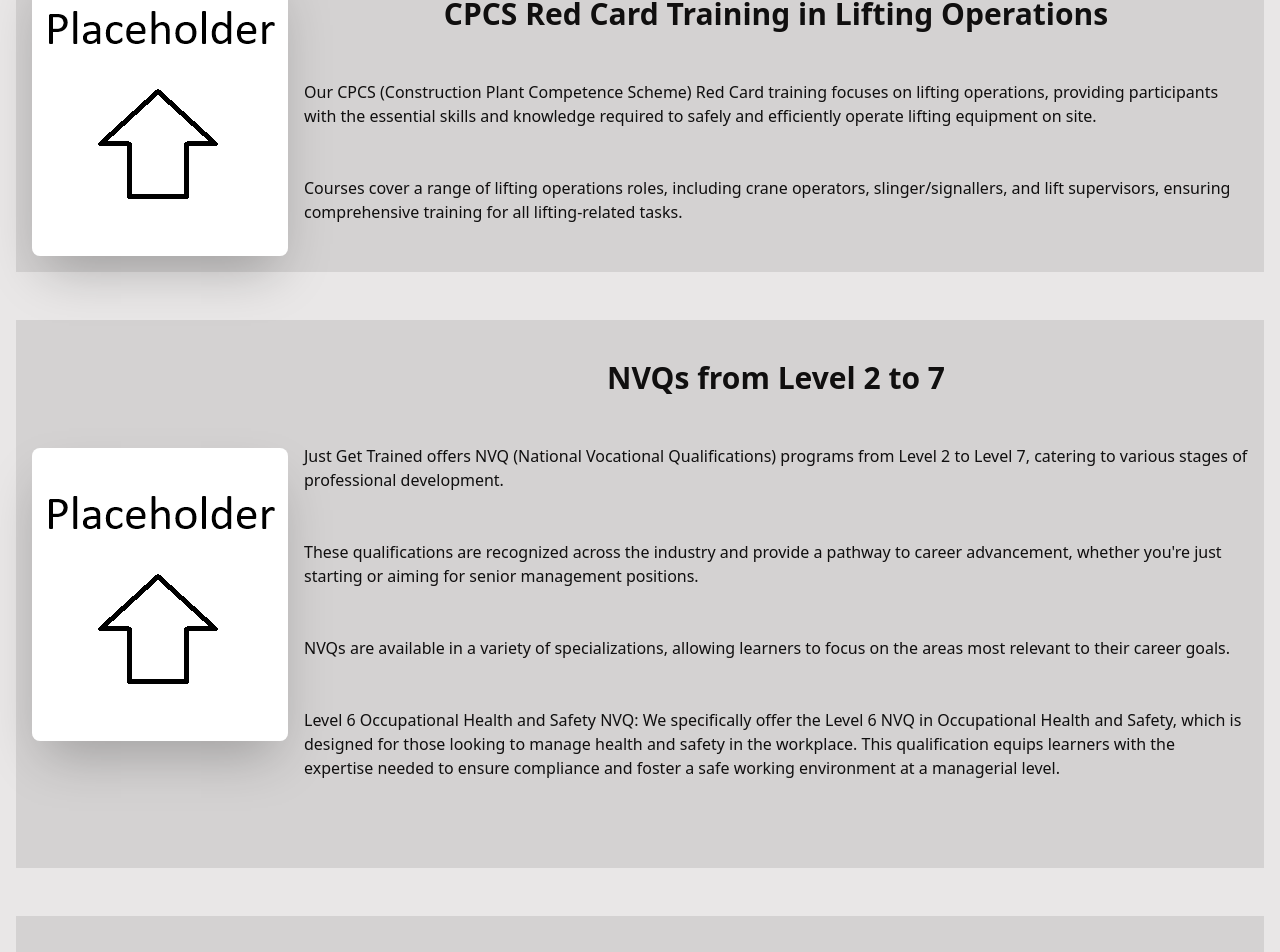
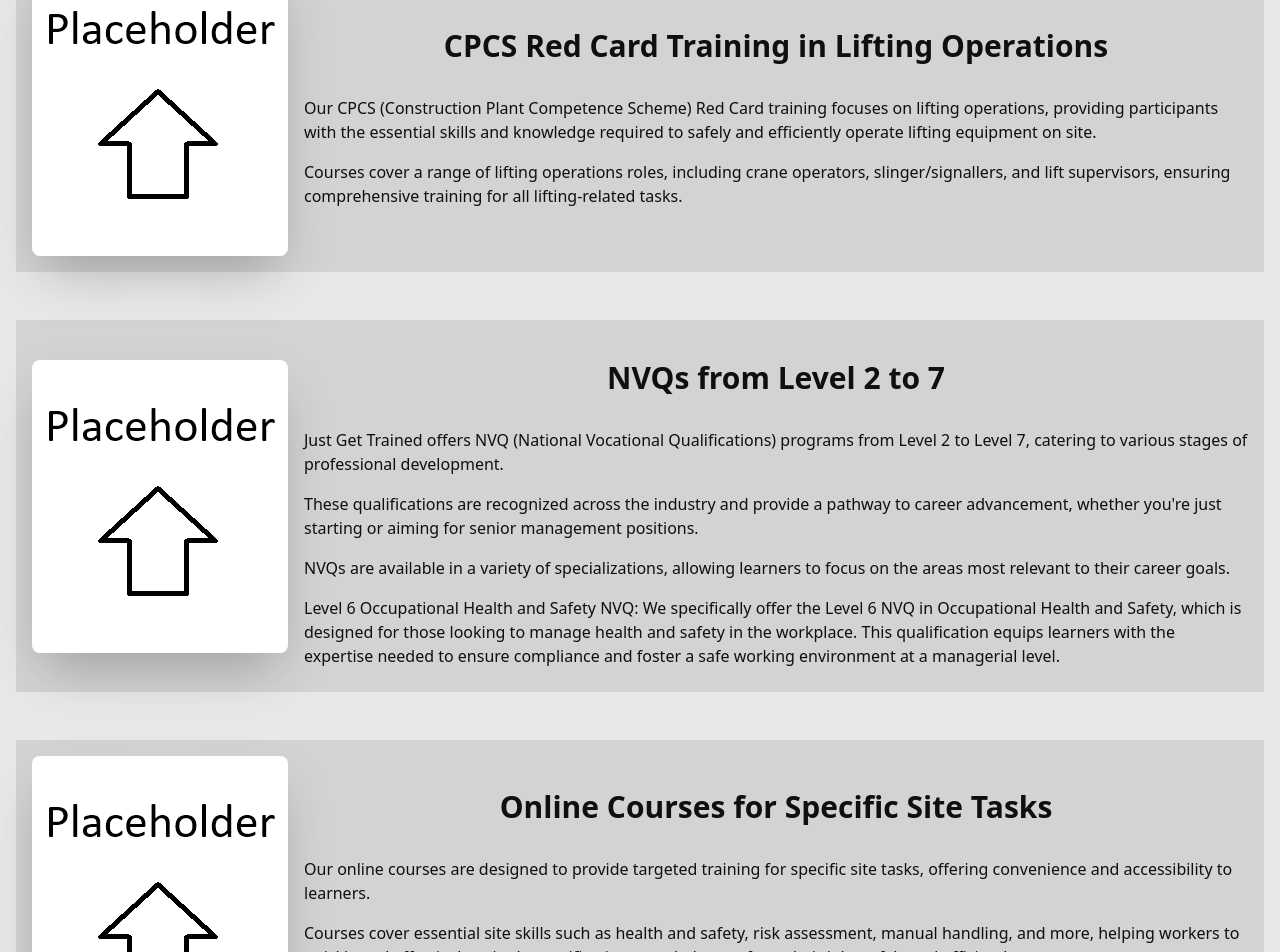
Before and after one commit to marcin-dudek/jgt, a SvelteKit app: page /offer in a window 1280 px wide. Shown: the part 137-1089 px from the top of the page. Built offline with nearby package versions, Linux system fonts and the light colour scheme.

Commit message:
Adjust spacing in offer

```diff
--- a/src/routes/about/+page.svelte
+++ b/src/routes/about/+page.svelte
@@ -6,8 +6,8 @@
 <div class="hero">
   <div class="hero-content text-center">
     <div class="max-w-md">
-      <h1 class="text-5xl font-bold">About Us</h1>
-      <p class="py-6">
+      <!-- <h1 class="text-5xl font-bold">About Us</h1> -->
+      <p class="xl:py-6">
         All our training programs are compliant with industry standards and regulations, ensuring
         that participants receive high-quality, accredited education that enhances their
         credentials.
@@ -16,7 +16,7 @@
   </div>
 </div>
 
-<div class="w-full mx-auto grid md:grid-cols-1 xl:grid-cols-3 gap-4">
+<div class="w-full mx-auto grid md:grid-cols-1 xl:grid-cols-2 gap-6 xl:py-6">
   <div class="card w-80 bg-base-100 shadow-xl mx-auto">
     <figure>
       <!-- <img src="./img/img1.webp" alt="Shoes" /> -->
@@ -57,4 +57,18 @@
       </p>
     </div>
   </div>
+  <div class="card w-80 bg-base-100 shadow-xl mx-auto">
+    <figure>
+      <!-- <img src="./img/img1.webp" alt="Shoes" /> -->
+    </figure>
+    <div class="card-body items-center text-center">
+      <h2 class="card-title">Compliance and Quality</h2>
+      <br />
+      <p>
+        All our training programs are compliant with industry standards and regulations, ensuring
+        that participants receive high-quality, accredited education that enhances their
+        credentials.
+      </p>
+    </div>
+  </div>
 </div>
--- a/src/routes/offer/+page.svelte
+++ b/src/routes/offer/+page.svelte
@@ -21,12 +21,12 @@
     <img src="./placeholder.png" alt="placeholder" class="max-w-sm rounded-lg shadow-2xl" />
     <div>
       <h1 class="py-6 text-3xl font-bold">CPCS Red Card Training in Lifting Operations</h1>
-      <p class="py-6 text-left">
+      <p class="py-2 text-left">
         Our CPCS (Construction Plant Competence Scheme) Red Card training focuses on lifting
         operations, providing participants with the essential skills and knowledge required to
         safely and efficiently operate lifting equipment on site.
       </p>
-      <p class="py-6 text-left">
+      <p class="py-2 text-left">
         Courses cover a range of lifting operations roles, including crane operators,
         slinger/signallers, and lift supervisors, ensuring comprehensive training for all
         lifting-related tasks.
@@ -42,25 +42,24 @@
     <img src="./placeholder.png" alt="placeholder" class="max-w-sm rounded-lg shadow-2xl" />
     <div>
       <h1 class="py-6 text-3xl font-bold">NVQs from Level 2 to 7</h1>
-      <p class="py-6 text-left">
+      <p class="py-2 text-left">
         Just Get Trained offers NVQ (National Vocational Qualifications) programs from Level 2 to
         Level 7, catering to various stages of professional development.
       </p>
-      <p class="py-6 text-left">
+      <p class="py-2 text-left">
         These qualifications are recognized across the industry and provide a pathway to career
         advancement, whether you're just starting or aiming for senior management positions.
       </p>
-      <p class="py-6 text-left">
+      <p class="py-2 text-left">
         NVQs are available in a variety of specializations, allowing learners to focus on the areas
         most relevant to their career goals.
       </p>
-      <p class="py-6 text-left">
+      <p class="py-2 text-left">
         Level 6 Occupational Health and Safety NVQ: We specifically offer the Level 6 NVQ in
         Occupational Health and Safety, which is designed for those looking to manage health and
         safety in the workplace. This qualification equips learners with the expertise needed to
         ensure compliance and foster a safe working environment at a managerial level.
       </p>
-      <p class="py-6 text-left"></p>
     </div>
   </div>
 </div>
@@ -72,16 +71,16 @@
     <img src="./placeholder.png" alt="placeholder" class="max-w-sm rounded-lg shadow-2xl" />
     <div>
       <h1 class="py-6 text-3xl font-bold">Online Courses for Specific Site Tasks</h1>
-      <p class="py-6 text-left">
+      <p class="py-2 text-left">
         Our online courses are designed to provide targeted training for specific site tasks,
         offering convenience and accessibility to learners.
       </p>
-      <p class="py-6 text-left">
+      <p class="py-2 text-left">
         Courses cover essential site skills such as health and safety, risk assessment, manual
         handling, and more, helping workers to quickly and effectively gain the certifications
         needed to perform their jobs safely and efficiently.
       </p>
-      <p class="py-6 text-left">
+      <p class="py-2 text-left">
         The online format allows participants to learn at their own pace, making it easy to fit
         training around work and other commitments.
       </p>
```
